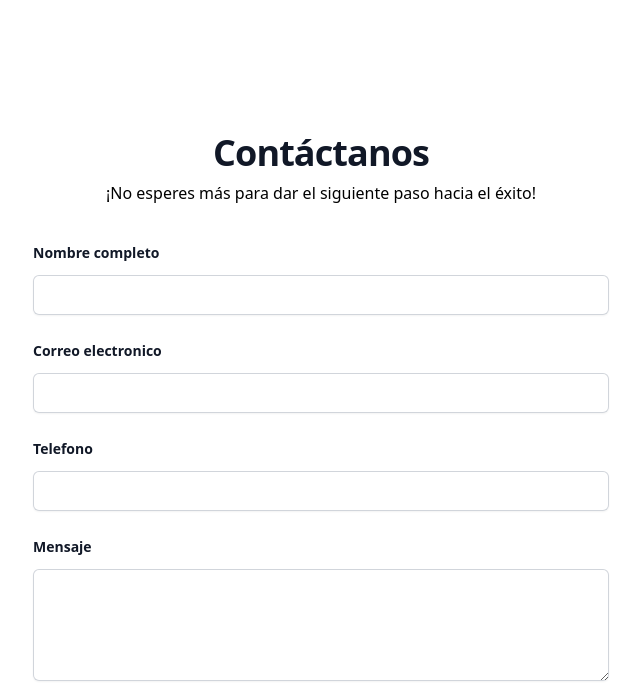
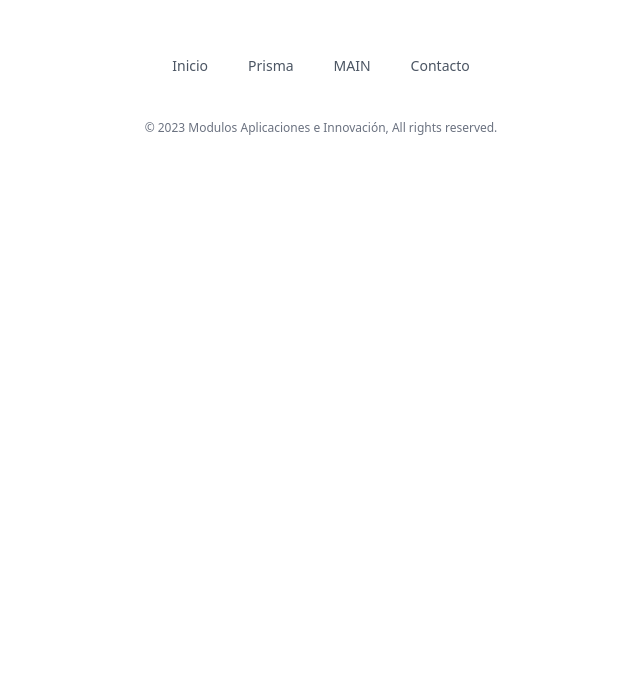
Before and after one commit to JuanCManchegoH/mainwebsite, a Next.js app: page / in a window 1280 px wide. Shown: the part 3539-4222 px from the top of the page, without its empty margins (319-959 px from the left). After the commit the page ends 3725 px from the top, so only its background shows below. Built offline with nearby package versions, Linux system fonts and the light colour scheme.

Commit message:
[FIX] Contact commented

```diff
--- a/src/pages/index.tsx
+++ b/src/pages/index.tsx
@@ -2,7 +2,7 @@ import Herosection from '../components/HeroSection';
 import Head from 'next/head';
 import AboutUS from '@/components/AboutUs';
 import TeamSection from '@/components/TeamSection';
-import Contact from '@/components/Contact';
+// import Contact from '@/components/Contact';
 import Header from '@/components/header';
 import Footer from '@/components/Footer';
 import { AboutPrisma } from '@/components/AboutPrisma';
@@ -19,7 +19,7 @@ export default function Home() {
         <AboutPrisma />
         <AboutUS />
         <TeamSection />
-        <Contact />
+        {/* <Contact /> */}
       </main>
       <Footer />
     </>
```
